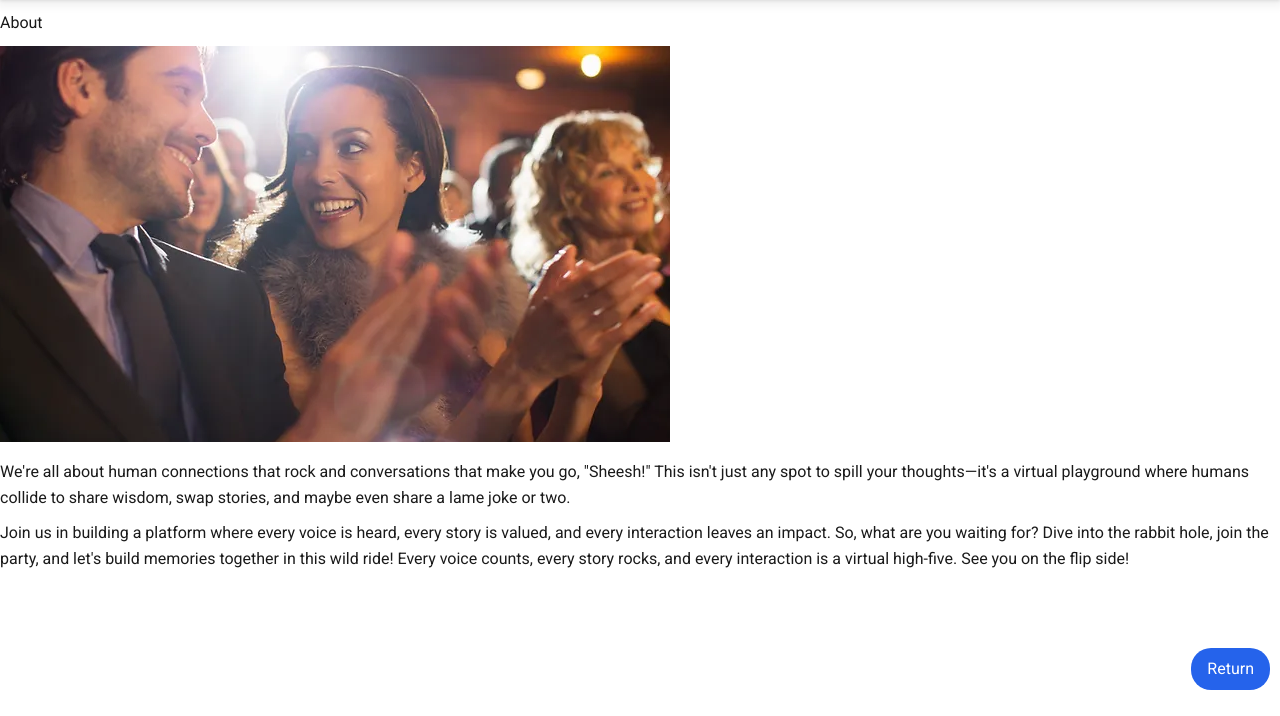
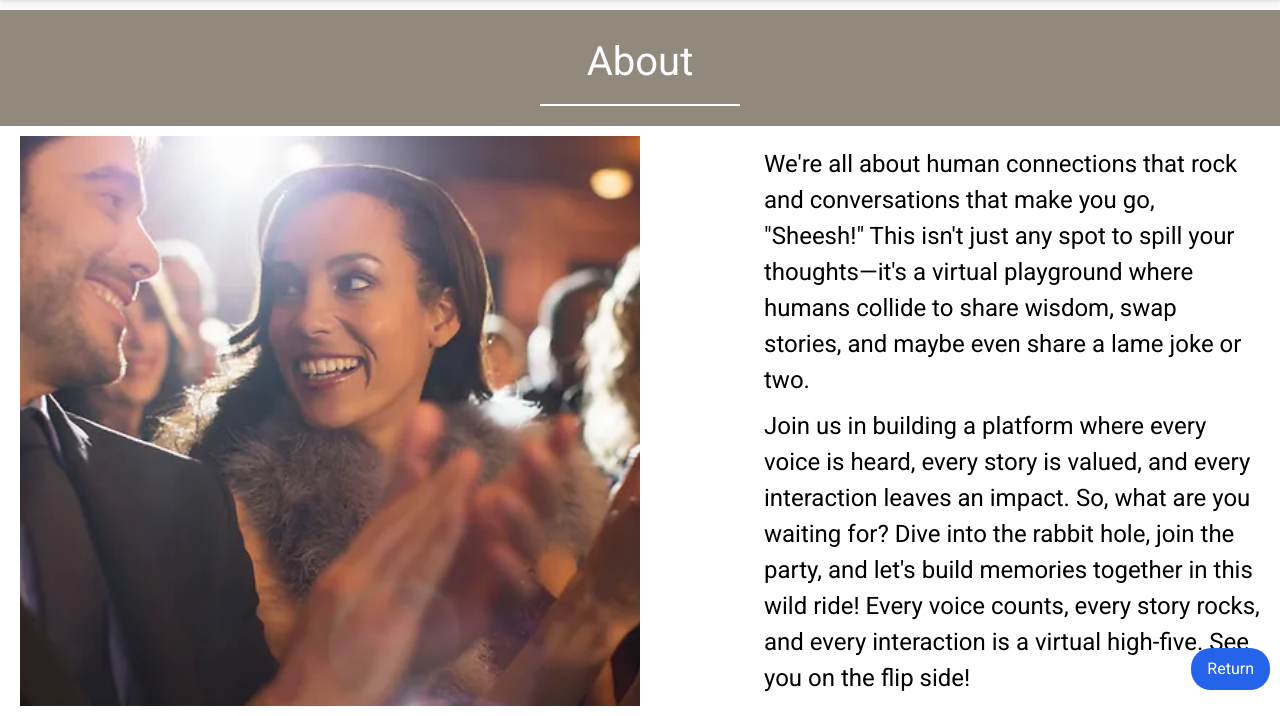
Before and after one commit to MarcusLiewZY/MINI-IT-PROJECT, a Flask app: template app/templates/ABOUT/ABOUT.html in a window 1280 px wide. Shown: the part 100-816 px from the top of the page. Before the commit the page ends 790 px from the top, so only its background shows below. Run offline with Flask 3, Linux system fonts and the light colour scheme; the template is opened without the code that fills it, so the values that code supplies are empty; parts of the project's set-up code (start-up, migrations or seed data) failed here and were passed over.

Commit message:
about css

```diff
--- a/app/__init__.py
+++ b/app/__init__.py
@@ -75,7 +75,6 @@ from app.faq.views import faq
 from app.about.views import about_bp
 
 from app.api import api
-from app.about.views import about
 
 app.register_blueprint(main)
 app.register_blueprint(user)
--- a/app/about/__init__.py
+++ b/app/about/__init__.py
@@ -1,5 +1,5 @@
 from flask import Blueprint
 
-about = Blueprint("ABOUT", __name__)
+about_bp = Blueprint("about", __name__)
 
 from . import views
--- a/app/static/styles/main.css
+++ b/app/static/styles/main.css
@@ -1269,3 +1269,94 @@ form {
 #createTagModal .action-button-container {
   justify-content: flex-end;
 }
+
+/* About Section Styles */
+.about-section {
+  opacity: 0;
+  animation: fadeInAbout 3s ease forwards;
+}
+
+@keyframes fadeInAbout {
+  from {
+    opacity: 0;
+    transform: translateY(-50px);
+  }
+  to {
+    opacity: 1;
+    transform: translateY(0);
+  }
+}
+
+.about-text {
+  background-color: #92897d;
+  color: white;
+  font-size: 36px;
+  padding: 10px;
+  text-align: center;
+  margin: 10px auto;
+  animation: fadeIn 2s ease;
+}
+
+@keyframes fadeIn {
+  from {
+    opacity: 0;
+  }
+  to {
+    opacity: 1;
+  }
+}
+
+.about-text p:first-child {
+  font-size: 40px;
+}
+
+.about-text p:first-child::after {
+  content: "";
+  display: block;
+  width: 200px;
+  height: 2px;
+  background-color: rgb(255, 255, 255);
+  margin: 10px auto;
+}
+
+/* Pic Description Section Styles */
+.pic-description {
+  display: flex;
+  justify-content: space-between;
+  margin: 10px auto;
+  padding-left: 20px;
+  padding-right: 20px;
+  animation: slideInLeft 1s ease;
+}
+
+.pic1 {
+  width: 50%;
+  object-fit: cover;
+  animation: fadeIn 2s ease;
+}
+
+@keyframes slideInLeft {
+  from {
+    transform: translateX(-100%);
+    opacity: 0;
+  }
+  to {
+    transform: translateX(0);
+    opacity: 1;
+  }
+}
+
+.pic-text {
+  width: 40%;
+  animation: fadeIn 2s ease;
+}
+
+.pic-text p {
+  font-size: 24px;
+  line-height: 1.5;
+  color: rgb(0, 0, 0);
+}
+
+.posts-text {
+  font-size: 24px;
+}
```
Also changed, not shown: app/about/views.py (+4 -4 lines).
